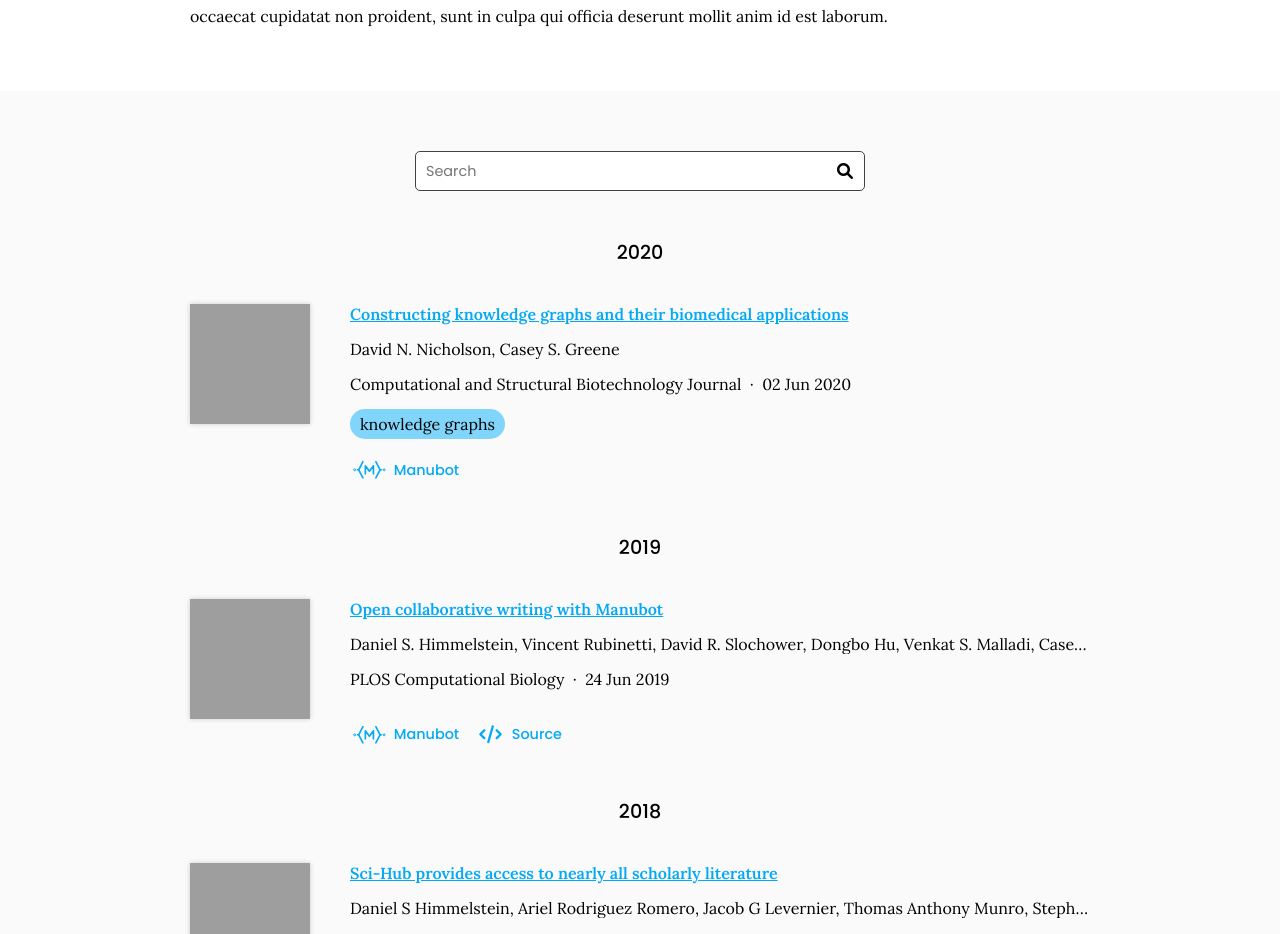
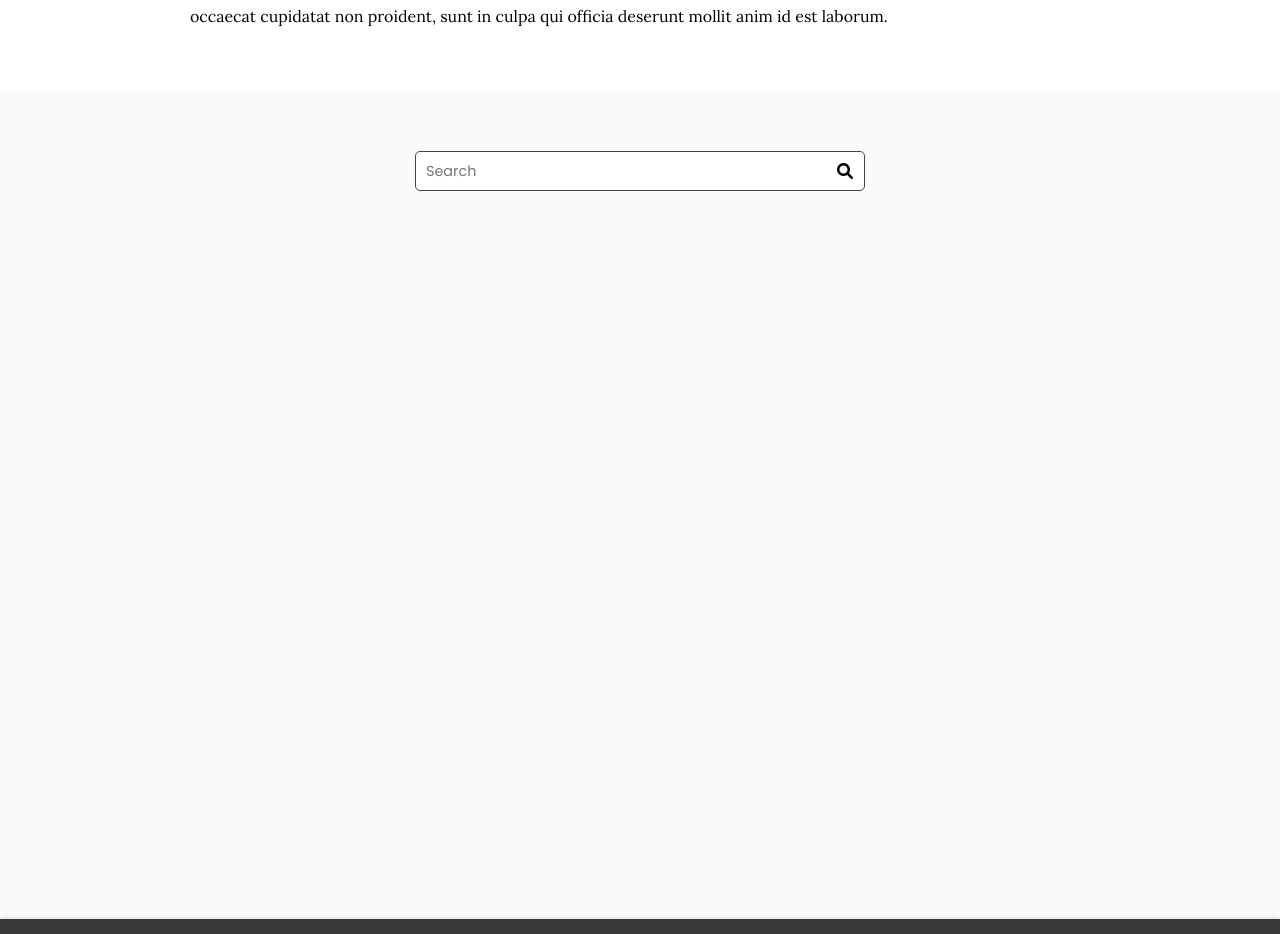
Before and after one commit to willemwaegeman/bioml, a Jekyll site: the page built from research/index.md, in a window 1280 px wide and 1400 px high. Shown: the part 341-1275 px from the top of the window. Built offline with Jekyll 4.4.1, drawn with Linux system fonts in a browser that asks for light colours; some of the changed text lies outside the part shown; grey boxes are pictures that could not be loaded.

Commit message:
Generate citations

```diff
--- a/_data/citations.yaml
+++ b/_data/citations.yaml
@@ -1,67 +1,4 @@
 # DO NOT EDIT, GENERATED AUTOMATICALLY FROM SOURCES.YAML (AND ELSEWHERE)
 # See https://github.com/greenelab/lab-website-template/wiki/Citations
 
-- id: doi:10.1016/j.csbj.2020.05.017
-  title: Constructing knowledge graphs and their biomedical applications
-  authors:
-  - David N. Nicholson
-  - Casey S. Greene
-  publisher: Computational and Structural Biotechnology Journal
-  date: '2020-06-02'
-  link: https://doi.org/gg7m48
-  image: https://ars.els-cdn.com/content/image/1-s2.0-S2001037020302804-gr1.jpg
-  extra-links:
-  - type: manubot
-    link: https://greenelab.github.io/knowledge-graph-review/
-  tags:
-  - knowledge graphs
-  _cache: 2b8aa76c98be2f26481ab15dc135eb446fa9ef6f94af175c9639d1a45d538cf4
-- id: doi:10.1371/journal.pcbi.1007128
-  title: Open collaborative writing with Manubot
-  authors:
-  - Daniel S. Himmelstein
-  - Vincent Rubinetti
-  - David R. Slochower
-  - Dongbo Hu
-  - Venkat S. Malladi
-  - Casey S. Greene
-  - Anthony Gitter
-  publisher: PLOS Computational Biology
-  date: '2019-06-24'
-  link: https://doi.org/c7np
-  image: https://journals.plos.org/ploscompbiol/article/figure/image?size=inline&id=info:doi/10.1371/journal.pcbi.1007128.g001&rev=2
-  repo: greenelab/meta-review
-  extra-links:
-  - type: manubot
-    link: https://greenelab.github.io/meta-review/
-  - type: source
-    link: https://github.com/greenelab/meta-review
-  - type: website
-    link: http://manubot.org/
-  _cache: 189b56e366896b6a90ae8d64fc4e605797d2bdd07674653d81ae533b2f1e4672
-- id: doi:10.7554/eLife.32822
-  title: Sci-Hub provides access to nearly all scholarly literature
-  authors:
-  - Daniel S Himmelstein
-  - Ariel Rodriguez Romero
-  - Jacob G Levernier
-  - Thomas Anthony Munro
-  - Stephen Reid McLaughlin
-  - Bastian Greshake Tzovaras
-  - Casey S Greene
-  publisher: eLife
-  date: '2018-03-01'
-  link: https://doi.org/ckcj
-  image: https://iiif.elifesciences.org/lax:32822%2Felife-32822-fig8-v3.tif/full/863,/0/default.webp
-  extra-links:
-  - type: preprint
-    link: https://doi.org/10.7287/peerj.preprints.3100v1
-  - type: manubot
-    link: https://greenelab.github.io/scihub-manuscript/
-  - type: source
-    link: https://github.com/greenelab/scihub-manuscript
-    text: Manuscript source
-  - type: source
-    link: https://github.com/greenelab/scihub
-    text: Analyses source
-  _cache: 483a564e9ddf847e6372cafb31de4673771c3e4da664c0d86a7ea7c38c20318d
+[]
```
